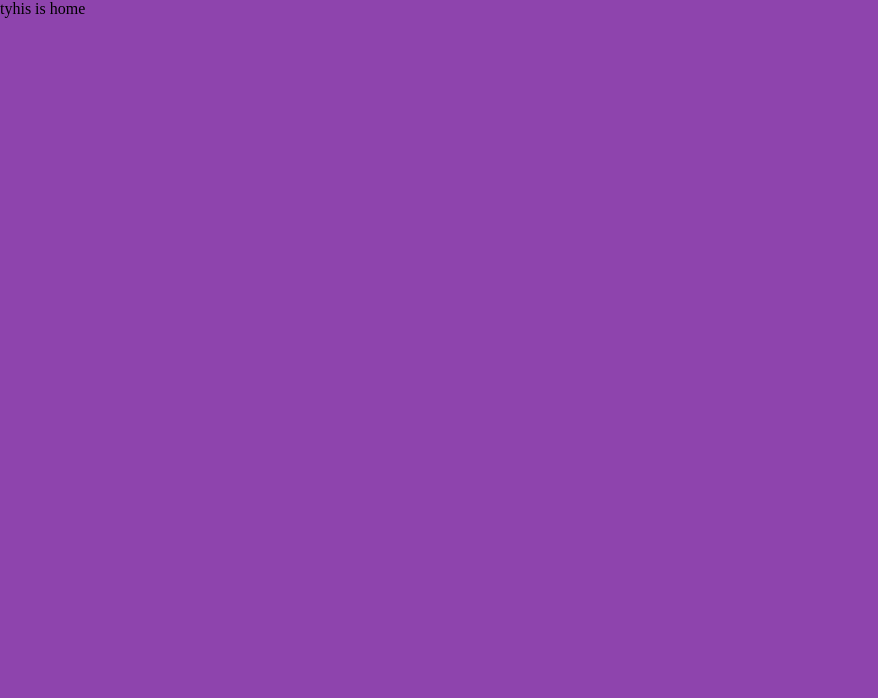
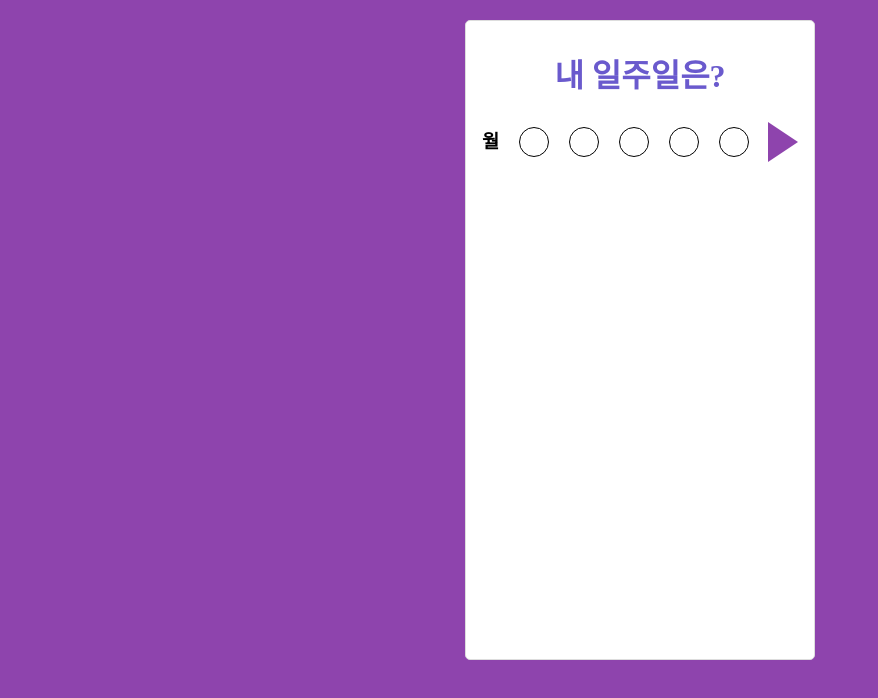
Before and after one commit to kevinkim910408/React-w3-Assignment, a React (Create React App) app: page / in a window 1280 px wide. Shown: the top 698 px of the page, without its empty margins (0-878 px from the left). Built offline with nearby package versions, Linux system fonts and the light colour scheme.

Commit message:
Main Page - HTML CSS
Main Page - HTML CSS

```diff
--- a/src/App.js
+++ b/src/App.js
@@ -1,8 +1,7 @@
 import React from "react";
 import Home from './routes/Home.jsx'
-import Detail from './routes/Detail.jsx'
 
-function App() {
+const App = () => {
   return (
     <div className="App">
       <Home />
--- a/src/routes/Home.jsx
+++ b/src/routes/Home.jsx
@@ -1,13 +1,76 @@
 import React from "react";
+
+import styled from "styled-components";
 
 
 const Home = () => {
     return (
         <>
-            tyhis is  home
+            <Container>
+                <Title>내 일주일은?</Title>
+                <ContentsWrapContents>
+                    <h3>월</h3>
+                    <ContentsWrapScore>
+                        <Score></Score>
+                        <Score></Score>
+                        <Score></Score>
+                        <Score></Score>
+                        <Score></Score>
+                    </ContentsWrapScore>
+                    <Button />
+                </ContentsWrapContents>
+            </Container>
         </>
     )
 }
 
 
 export default Home;
+
+
+const Container = styled.div`
+  max-width: 350px;
+  min-height: 80vh;
+  background-color: #fff;
+  padding: 16px;
+  margin: 20px auto;
+  border-radius: 5px;
+  border: 1px solid #ddd;
+`;
+
+const Title = styled.h1`
+  color: slateblue;
+  text-align: center;
+`;
+
+const ContentsWrapContents = styled.div`
+    display: flex;
+    flex-direction: row;
+    justify-content: space-between;
+    align-items: center;
+`;
+
+const ContentsWrapScore = styled.div`
+    display: flex;
+    flex-direction: row;
+    justify-content: space-between;
+    align-items: center;
+`;
+
+const Score = styled.div`
+   width: 30px;
+   height: 30px;
+   border-radius: 50%;
+   border: 1px solid #000;
+   margin: 10px;
+`;
+
+// 버튼 모양을 화살표로 만들기
+const Button = styled.button`
+    width: 0;
+    height: 0;
+    border-bottom: 20px solid #fff;
+    border-left: 30px solid var(--purple);
+    border-top: 20px solid #fff;
+    border-right: 0px
+`;
```
